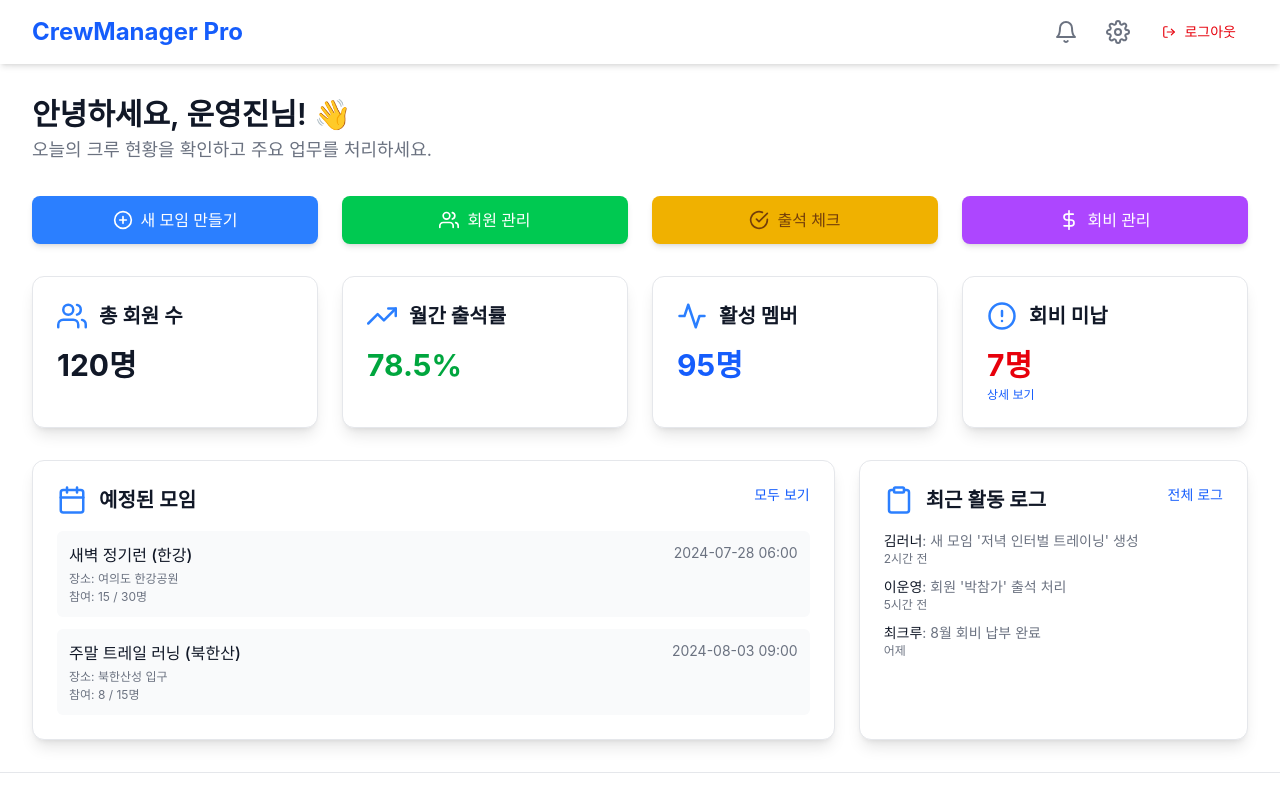
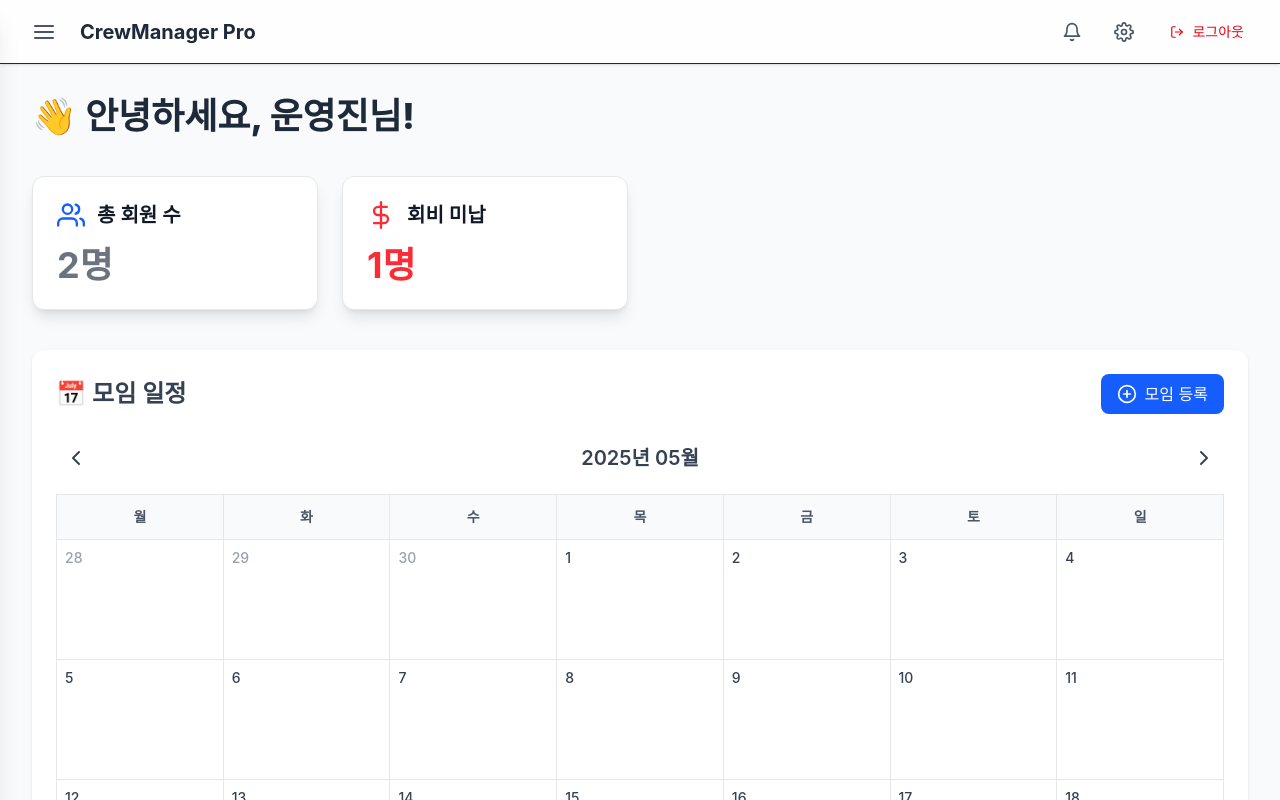
Before and after one commit to alswns1201/crewManager, a Next.js app: page / in a window 1280 px wide. Shown: the top 800 px of the page. Built offline with nearby package versions, Linux system fonts and the light colour scheme.

Commit message:
메인 화면단 구성 중 및  크루별 탭 선택 UI 개선.

```diff
--- a/package.json
+++ b/package.json
@@ -9,6 +9,7 @@
     "lint": "next lint"
   },
   "dependencies": {
+    "date-fns": "^4.1.0",
     "js-cookie": "^3.0.5",
     "next": "15.3.2",
     "react": "^19.0.0",
--- a/src/app/(main)/layout.tsx
+++ b/src/app/(main)/layout.tsx
@@ -1,76 +1,81 @@
-// src/app/layout.tsx
-import type { Metadata } from "next";
-import Link from 'next/link';
-import { FiBell, FiSettings ,FiLogOut } from 'react-icons/fi';
+// app/layout.tsx
+
+"use client";
+
+import React, { useState } from "react";
 import { Geist, Geist_Mono } from "next/font/google";
 import "@/styles/globals.css";
-import MobileBottomNav from '@/component/MobileBottomNav';
+import { CrewProvider } from "@/context/CrewContext";
+import CrewSidebar from "@/component/common/CrewSidebar";
+import MobileBottomNav from "@/component/MobileBottomNav";
 import LogoutButton from "@/component/common/LogoutButton";
+import Link from "next/link";
+import { FiBell, FiSettings, FiMenu } from "react-icons/fi"; // FiMenu 아이콘 추가
 
+const geistSans = Geist({ variable: "--font-geist-sans", display: "swap" });
+const geistMono = Geist_Mono({ variable: "--font-geist-mono", display: "swap" });
 
-// ... (폰트 및 metadata 설정은 기존과 동일) ...
-const geistSans = Geist({ variable: "--font-geist-sans", display: 'swap' });
-const geistMono = Geist_Mono({ variable: "--font-geist-mono", display: 'swap' });
+export default function RootLayout({ children }: { children: React.ReactNode }) {
+  // 사이드바 열림/닫힘 상태는 그대로 유지합니다.
+  const [isSidebarOpen, setSidebarOpen] = useState(false); // 기본값을 false로 변경
 
-export const metadata: Metadata = {
-  title: "CrewManager Pro",
-  description: "효율적인 크루 활동 관리를 위한 운영진용 대시보드입니다.",
-  icons: { icon: '/favicon.ico' },
-};
-
-
-
-
-export default function RootLayout({
-  children,
-}: Readonly<{
-  children: React.ReactNode;
-}>) {
   return (
     <html lang="ko" className={`${geistSans.variable} ${geistMono.variable}`}>
-      <body
-        className={`antialiased bg-[rgb(var(--background-rgb))] text-[rgb(var(--foreground-rgb))] font-sans pb-24 sm:pb-0`}
-      >
-        <div className="min-h-screen flex flex-col">
-          {/* 헤더 */}
-          <header className="sticky top-0 z-30 w-full bg-[rgb(var(--card-rgb))] shadow-md backdrop-blur-sm transition-colors duration-300">
-            <div className="container mx-auto px-4 sm:px-6 lg:px-8 h-16 flex items-center justify-between">
-              <Link href="/" className="text-xl sm:text-2xl font-bold text-blue-600 dark:text-blue-400 hover:opacity-80 transition-opacity">
-                CrewManager Pro
-              </Link>
-              <div className="flex items-center space-x-2 sm:space-x-3">
-                {/* 알림과 설정 버튼은 그대로 둡니다. */}
+      <body className="bg-gray-50 text-gray-800 font-sans">
+        <CrewProvider>
+          {/*
+            [1] 사이드바와 오버레이를 렌더링합니다.
+            상태에 따라 나타나고 사라집니다.
+          */}
+          <CrewSidebar open={isSidebarOpen} setOpen={setSidebarOpen} />
+          {isSidebarOpen && (
+            <div
+              onClick={() => setSidebarOpen(false)}
+              className="fixed inset-0 bg-black/60 z-40 lg:hidden"
+              aria-hidden="true"
+            ></div>
+          )}
+
+          <div className="flex flex-col min-h-screen">
+            {/*
+              [2] 상단 헤더 구조를 변경합니다.
+              - 햄버거 메뉴 버튼을 추가합니다.
+              - 기존의 좌측 여백(ml-*) 클래스는 제거합니다.
+            */}
+            <header className="sticky top-0 z-30 w-full bg-white/80 backdrop-blur-sm shadow-sm flex justify-between items-center px-4 sm:px-6 h-16 border-b">
+              <div className="flex items-center gap-4">
+                {/* 햄버거 메뉴 버튼 */}
                 <button
-                  aria-label="알림"
-                  className="p-2 rounded-full text-[rgb(var(--muted-foreground-rgb))] hover:bg-gray-100 dark:hover:bg-gray-700 hover:text-[rgb(var(--foreground-rgb))] transition-colors"
+                  onClick={() => setSidebarOpen(true)}
+                  className="p-2 rounded-full text-gray-600 hover:bg-gray-100"
+                  aria-label="메뉴 열기"
                 >
-                  <FiBell className="w-5 h-5 sm:w-6 sm:h-6" />
+                  <FiMenu size={24} />
                 </button>
-                <Link
-                  href="/settings"
-                  aria-label="설정"
-                  className="p-2 rounded-full text-[rgb(var(--muted-foreground-rgb))] hover:bg-gray-100 dark:hover:bg-gray-700 hover:text-[rgb(var(--foreground-rgb))] transition-colors"
-                >
-                  <FiSettings className="w-5 h-5 sm:w-6 sm:h-6" />
+                {/* 페이지 타이틀 또는 로고 */}
+                <Link href="/" className="text-xl font-bold text-gray-800">
+                  CrewManager Pro
                 </Link>
+              </div>
 
-                {/* [변경점] 기존 div를 UserProfile 컴포넌트로 교체합니다. */}
-                {/* <UserProfile /> */}
-                <LogoutButton/>
+              <div className="flex items-center space-x-2 sm:space-x-4">
+                <button className="p-2 rounded-full hover:bg-gray-100">
+                  <FiBell className="w-5 h-5 text-gray-600" />
+                </button>
+                <Link href="/settings" className="p-2 rounded-full hover:bg-gray-100">
+                  <FiSettings className="w-5 h-5 text-gray-600" />
+                </Link>
+                <LogoutButton />
               </div>
-            </div>
-          </header>
+            </header>
 
-          {/* 메인 컨텐츠 및 푸터 (기존과 동일) */}
-          <main className="flex-grow container mx-auto p-4 sm:p-6 lg:p-8">
-            {children}
-          </main>
-          <footer className="text-center p-4 sm:p-6 text-xs sm:text-sm text-[rgb(var(--muted-foreground-rgb))] border-t border-[rgb(var(--card-border-rgb))] bg-[rgb(var(--card-rgb))] transition-colors duration-300">
-            © {new Date().getFullYear()} CrewManager Pro. 모든 권리 보유.
-          </footer>
-        </div>
+            {/* 메인 콘텐츠 영역 */}
+            <main className="flex-grow p-4 sm:p-8">{children}</main>
+          </div>
 
-        <MobileBottomNav />
+          {/* 모바일 하단 내비게이션은 그대로 유지 */}
+          <MobileBottomNav />
+        </CrewProvider>
       </body>
     </html>
   );
--- a/src/app/(main)/page.tsx
+++ b/src/app/(main)/page.tsx
@@ -1,149 +1,200 @@
-// src/app/page.tsx
-import Link from 'next/link';
-import React from 'react';
+"use client";
+
+import React, { useState } from "react";
 import {
-  FiUsers,
-  FiCalendar,
-  FiDollarSign,
-  FiPlusCircle,
-  FiActivity,
-  FiClipboard,
-  FiTrendingUp,
-  FiCheckCircle,
-  FiAlertCircle,
-} from 'react-icons/fi';
-import DashboardCard from '@/component/DashboardCard'; // 경로 확인
+  format,
+  startOfMonth,
+  endOfMonth,
+  startOfWeek,
+  endOfWeek,
+  addDays,
+  isSameMonth,
+  isSameDay,
+  parseISO,
+} from "date-fns";
+import DashboardCard from "@/component/DashboardCard"; // 경로가 맞는지 확인해주세요.
+import { useCrew } from "@/context/CrewContext";
+import { FiUsers, FiDollarSign, FiPlusCircle, FiChevronLeft, FiChevronRight } from "react-icons/fi";
+import Link from "next/link";
 
-// 임시 데이터 (이전과 동일)
-const MOCK_DATA = {
-  // ... (MOCK_DATA 내용) ...
-  upcomingEvents: [
-   { id: 'evt001', name: "새벽 정기런 (한강)", date: "2024-07-28", time: "06:00", participants: 15, capacity: 30, location: "여의도 한강공원" },
-   { id: 'evt002', name: "주말 트레일 러닝 (북한산)", date: "2024-08-03", time: "09:00", participants: 8, capacity: 15, location: "북한산성 입구" },
+// 타입 정의
+type Member = {
+  id: string;
+  name: string;
+  hasPaidFee: boolean;
+};
+
+type Event = {
+  id: string;
+  name: string;
+  date: string; // 'YYYY-MM-DD' 형식
+  manager: string;
+};
+
+type Crew = {
+  members: Member[];
+  events: Event[];
+};
+
+type CrewData = {
+  [key: string]: Crew;
+};
+
+// 목업 데이터
+const CREW_DATA: CrewData = {
+  crew1: {
+    members: [
+      { id: "m001", name: "김러너", hasPaidFee: true },
+      { id: "m002", name: "박참가", hasPaidFee: false },
     ],
- recentActivities: [
-   { id: 'act001', user: "김러너", action: "새 모임 '저녁 인터벌 트레이닝' 생성", time: "2시간 전" },
-   { id: 'act002', user: "이운영", action: "회원 '박참가' 출석 처리", time: "5시간 전" },
-   { id: 'act003', user: "최크루", action: "8월 회비 납부 완료", time: "어제" },
+    events: [{ id: "evt001", name: "새벽 정기런", date: "2025-06-13", manager: "양치훈" }],
+  },
+  crew2: {
+    members: [
+      { id: "m003", name: "이운영", hasPaidFee: true },
+      { id: "m004", name: "최크루", hasPaidFee: false },
     ],
- stats: {
-   totalMembers: 120,
-   activeMembers: 95,
-   monthlyAttendanceRate: 78.5,
-   pendingFeePayments: 7,
+    events: [{ id: "evt002", name: "트레일 러닝", date: "2025-06-20", manager: "PHAM" }],
+  },
+  crew3: {
+    members: [],
+    events: [],
   },
 };
 
-// 웹용 빠른 실행 버튼 데이터 (모바일용은 MobileBottomNav.tsx 로 이동 또는 공유)
-const quickActionsForWeb = [
-  { href: "/events/new", icon: <FiPlusCircle />, label: "새 모임 만들기", color: "bg-blue-500 hover:bg-blue-600 focus:ring-blue-400 dark:focus:ring-blue-500" },
-  { href: "/members", icon: <FiUsers />, label: "회원 관리", color: "bg-green-500 hover:bg-green-600 focus:ring-green-400 dark:focus:ring-green-500" },
-  { href: "/attendance", icon: <FiCheckCircle />, label: "출석 체크", color: "bg-yellow-500 hover:bg-yellow-600 text-yellow-900 focus:ring-yellow-400 dark:focus:ring-yellow-500" },
-  { href: "/finance", icon: <FiDollarSign />, label: "회비 관리", color: "bg-purple-500 hover:bg-purple-600 focus:ring-purple-400 dark:focus:ring-purple-500" },
-];
+export default function AdminDashboardPage() {
+  const { selectedCrewId } = useCrew();
+  const [currentMonth, setCurrentMonth] = useState(new Date());
 
-export default function AdminDashboardPage() {
+  const crew = CREW_DATA[selectedCrewId] || { members: [], events: [] };
+
+  // 월 시작/끝, 주 시작/끝 (월요일 시작)
+  const monthStart = startOfMonth(currentMonth);
+  const monthEnd = endOfMonth(monthStart);
+  const startDate = startOfWeek(monthStart, { weekStartsOn: 1 });
+  const endDate = endOfWeek(monthEnd, { weekStartsOn: 1 });
+
+  const calendarDays = [];
+  let day = startDate;
+  while (day <= endDate) {
+    calendarDays.push(day);
+    day = addDays(day, 1);
+  }
+
+  const handleClickEvent = (id: string) => {
+    alert(`이벤트 상세 보기: ${id}`);
+  };
+
+  const prevMonth = () => setCurrentMonth(addDays(monthStart, -1));
+  const nextMonth = () => setCurrentMonth(addDays(monthEnd, 1));
+
   return (
-    // 최상위 div에서 pb-24 sm:pb-0 제거 (layout.tsx에서 body에 적용)
-    <div className="space-y-6 sm:space-y-8">
-      {/* 환영 메시지 */}
-      <section aria-labelledby="welcome-heading">
-        <h1 id="welcome-heading" className="text-2xl sm:text-3xl font-semibold text-[rgb(var(--foreground-rgb))]">
-          안녕하세요, 운영진님! 👋
-        </h1>
-        <p className="mt-1 text-base sm:text-lg text-[rgb(var(--muted-foreground-rgb))]">
-          오늘의 크루 현황을 확인하고 주요 업무를 처리하세요.
-        </p>
-      </section>
+    <>
+      <h1 className="text-4xl font-extrabold mb-10 text-gray-800">👋 안녕하세요, 운영진님!</h1>
 
-      {/* 빠른 실행 버튼 - 웹 (sm 이상 화면에서 보임) */}
-      <section aria-label="빠른 실행 메뉴 (웹)" className="hidden sm:grid grid-cols-1 sm:grid-cols-2 lg:grid-cols-4 gap-4 sm:gap-6">
-        {quickActionsForWeb.map((action) => ( // quickActionsForWeb 사용
-          <Link
-            key={action.href}
-            href={action.href}
-            className={`quick-action-button ${action.color}`}
+      <section className="grid grid-cols-1 sm:grid-cols-2 lg:grid-cols-4 gap-6 mb-10">
+        <DashboardCard
+          title="총 회원 수"
+          icon={<FiUsers className="text-blue-600" size={28} />}
         >
-            {React.cloneElement(action.icon, { className: "w-5 h-5 mr-2 flex-shrink-0" })}
-            {action.label}
-          </Link>
-        ))}
-      </section>
-
-      {/* 주요 통계 (이전과 동일) */}
-      <section aria-label="주요 통계">
-        {/* ... */}
-        <div className="grid grid-cols-1 md:grid-cols-2 lg:grid-cols-4 gap-4 sm:gap-6">
-         <DashboardCard title="총 회원 수" icon={<FiUsers />}>
-           <p className="text-3xl font-bold text-[rgb(var(--foreground-rgb))]">{MOCK_DATA.stats.totalMembers}명</p>
-         </DashboardCard>
-         <DashboardCard title="월간 출석률" icon={<FiTrendingUp />}>
-           <p className="text-3xl font-bold text-green-600 dark:text-green-400">{MOCK_DATA.stats.monthlyAttendanceRate}%</p>
-         </DashboardCard>
-         <DashboardCard title="활성 멤버" icon={<FiActivity />}>
-           <p className="text-3xl font-bold text-blue-600 dark:text-blue-400">{MOCK_DATA.stats.activeMembers}명</p>
-         </DashboardCard>
-         <DashboardCard title="회비 미납" icon={<FiAlertCircle />}>
-           <p className="text-3xl font-bold text-red-600 dark:text-red-400">{MOCK_DATA.stats.pendingFeePayments}명</p>
-           <Link href="/finance/unpaid" className="text-xs text-blue-600 dark:text-blue-400 hover:underline mt-1 block">상세 보기</Link>
-         </DashboardCard>
-       </div>
-      </section>
-
-      {/* 예정된 모임 및 최근 활동 (이전과 동일) */}
-      <section aria-label="예정된 모임 및 최근 활동" className="grid grid-cols-1 lg:grid-cols-3 gap-4 sm:gap-6">
-        {/* ... */}
-        <DashboardCard
-         title="예정된 모임"
-         icon={<FiCalendar />}
-         className="lg:col-span-2"
-         actions={<Link href="/events" className="text-sm text-blue-600 dark:text-blue-400 hover:underline">모두 보기</Link>}
-       >
-         {MOCK_DATA.upcomingEvents.length > 0 ? (
-           <ul className="space-y-3">
-             {MOCK_DATA.upcomingEvents.map(event => (
-               <li key={event.id} className="p-3 bg-gray-50 dark:bg-slate-800 rounded-md hover:bg-gray-100 dark:hover:bg-slate-700 transition-colors group">
-                 <Link href={`/events/${event.id}`} className="block">
-                   <div className="flex justify-between items-start">
-                     <h3 className="font-medium text-sm sm:text-base text-[rgb(var(--foreground-rgb))] group-hover:text-blue-600 dark:group-hover:text-blue-400 transition-colors">{event.name}</h3>
-                     <span className="text-xs sm:text-sm text-[rgb(var(--muted-foreground-rgb))] whitespace-nowrap ml-2">{event.date} {event.time}</span>
-                   </div>
-                   <p className="text-xs text-[rgb(var(--muted-foreground-rgb))] mt-1">
-                     장소: {event.location}
-                   </p>
-                   <p className="text-xs text-[rgb(var(--muted-foreground-rgb))] mt-0.5">
-                     참여: {event.participants} / {event.capacity}명
-                   </p>
-                 </Link>
-               </li>
-             ))}
-           </ul>
-         ) : (
-           <p className="text-[rgb(var(--muted-foreground-rgb))]">예정된 모임이 없습니다.</p>
-         )}
+          <p className="text-4xl font-bold">{crew.members.length}명</p>
         </DashboardCard>
 
         <DashboardCard
-         title="최근 활동 로그"
-         icon={<FiClipboard />}
-         actions={<Link href="/activity-log" className="text-sm text-blue-600 dark:text-blue-400 hover:underline">전체 로그</Link>}
+          title="회비 미납"
+          icon={<FiDollarSign className="text-red-500" size={28} />}
         >
-         {MOCK_DATA.recentActivities.length > 0 ? (
-           <ul className="space-y-2.5">
-             {MOCK_DATA.recentActivities.map(activity => (
-               <li key={activity.id} className="text-xs sm:text-sm">
-                 <span className="font-medium text-[rgb(var(--foreground-rgb))]">{activity.user}</span>: {activity.action}
-                 <span className="block text-[rgb(var(--muted-foreground-rgb))] text-xs">{activity.time}</span>
-               </li>
-             ))}
-           </ul>
-         ) : (
-           <p className="text-[rgb(var(--muted-foreground-rgb))]">최근 활동이 없습니다.</p>
-         )}
+          <p className="text-4xl font-bold text-red-500">
+            {crew.members.filter((m) => !m.hasPaidFee).length}명
+          </p>
         </DashboardCard>
       </section>
 
-      {/* 모바일용 하단 고정 버튼 코드는 여기서 제거 */}
+      <section className="bg-white rounded-xl shadow-sm p-6">
+        <header className="flex flex-wrap justify-between items-center gap-4 mb-6">
+          <h2 className="text-2xl font-semibold flex items-center gap-2 text-gray-700">
+            📅 모임 일정
+          </h2>
+          <Link
+            href="/events/new"
+            className="inline-flex items-center gap-2 bg-blue-600 text-white px-4 py-2 rounded-lg hover:bg-blue-700 transition-transform hover:scale-105"
+          >
+            <FiPlusCircle size={20} />
+            모임 등록
+          </Link>
+        </header>
+
+        <div className="flex justify-between items-center mb-4 text-gray-700">
+          <button
+            onClick={prevMonth}
+            aria-label="이전 달"
+            className="p-2 rounded-lg hover:bg-gray-100 transition-colors"
+          >
+            <FiChevronLeft size={24} />
+          </button>
+          <div className="text-xl font-semibold">{format(currentMonth, "yyyy년 MM월")}</div>
+          <button
+            onClick={nextMonth}
+            aria-label="다음 달"
+            className="p-2 rounded-lg hover:bg-gray-100 transition-colors"
+          >
+            <FiChevronRight size={24} />
+          </button>
+        </div>
+
+        <div className="grid grid-cols-7 border-l border-t border-gray-200">
+          {/* 요일 헤더 */}
+          {["월", "화", "수", "목", "금", "토", "일"].map((dayName) => (
+            <div
+              key={dayName}
+              className="bg-gray-50 py-3 font-semibold text-gray-600 text-center text-sm border-r border-b border-gray-200"
+            >
+              {dayName}
+            </div>
+          ))}
+
+          {/* 날짜 셀 */}
+          {calendarDays.map((d, i) => {
+            const evts = crew.events.filter((e) => isSameDay(parseISO(e.date), d));
+            const isToday = isSameDay(d, new Date());
+            const inMonth = isSameMonth(d, currentMonth);
+
+            return (
+              <div
+                key={i}
+                className={`
+                  relative min-h-[120px] p-2 flex flex-col bg-white border-r border-b border-gray-200
+                  transition-colors
+                  ${!inMonth ? "bg-gray-50" : "hover:bg-blue-50"}
+                `}
+              >
+                <span
+                  className={`
+                    font-medium mb-1 text-sm
+                    ${isToday ? "flex items-center justify-center w-7 h-7 bg-blue-600 text-white rounded-full" : ""}
+                    ${!inMonth ? "text-gray-400" : "text-gray-700"}
+                  `}
+                >
+                  {format(d, "d")}
+                </span>
+
+                <div className="flex flex-col gap-1 overflow-y-auto flex-grow">
+                  {evts.map((e) => (
+                    <button
+                      key={e.id}
+                      onClick={() => handleClickEvent(e.id)}
+                      title={`관리자: ${e.manager}`}
+                      className="w-full text-xs bg-green-100 hover:bg-green-200 text-green-800 font-semibold rounded px-2 py-1 text-left truncate transition-colors"
+                    >
+                      {e.name}
+                    </button>
+                  ))}
+                </div>
               </div>
             );
+          })}
+        </div>
+      </section>
+    </>
+  );
 }
--- /dev/null
+++ b/src/component/common/CrewSidebar.tsx
@@ -0,0 +1,82 @@
+// component/common/CrewSidebar.tsx
+
+"use client";
+
+import React from "react";
+import { useCrew } from "@/context/CrewContext";
+import { FiUsers, FiX } from "react-icons/fi"; // 닫기(X) 아이콘 추가
+import Link from "next/link";
+
+const crews = [
+  { id: "crew1", name: "크루 1" },
+  { id: "crew2", name: "크루 2" },
+  { id: "crew3", name: "크루 3" },
+];
+
+type CrewSidebarProps = {
+  open: boolean;
+  setOpen: (open: boolean) => void;
+};
+
+export default function CrewSidebar({ open, setOpen }: CrewSidebarProps) {
+  const { selectedCrewId, setSelectedCrewId } = useCrew();
+
+  const handleSelectCrew = (id: string) => {
+    setSelectedCrewId(id);
+    setOpen(false); // 크루 선택 시 사이드바가 닫히도록 설정
+  };
+
+  return (
+    <aside
+      className={`
+        fixed top-0 left-0 h-full bg-white shadow-xl border-r border-gray-200
+        // [1] z-index를 오버레이(40)보다 높게 설정
+        z-50 w-72
+        // [2] 열림/닫힘 상태에 따라 위치를 변경하는 핵심 로직
+        transition-transform duration-300 ease-in-out
+        ${open ? "transform-none" : "-translate-x-full"}
+      `}
+    >
+      <div className="flex flex-col h-full">
+        {/* [3] 사이드바 자체의 헤더 (로고 및 닫기 버튼) */}
+        <div className="flex items-center justify-between h-16 px-4 border-b">
+          <Link href="/" className="text-xl font-bold text-blue-600">
+            전체 메뉴
+          </Link>
+          <button
+            onClick={() => setOpen(false)}
+            className="p-2 rounded-full text-gray-500 hover:bg-gray-100"
+            aria-label="메뉴 닫기"
+          >
+            <FiX size={24} />
+          </button>
+        </div>
+
+        {/* 내비게이션 메뉴 영역 */}
+        <nav className="flex-grow p-4 overflow-y-auto">
+          <h3 className="px-4 py-2 text-sm font-semibold text-gray-500">내 크루 목록</h3>
+          <div className="flex flex-col gap-2 mt-2">
+            {crews.map(({ id, name }) => {
+              const selected = selectedCrewId === id;
+              return (
+                <button
+                  key={id}
+                  onClick={() => handleSelectCrew(id)}
+                  title={name}
+                  className={`flex items-center gap-3 w-full text-left py-2.5 px-4 rounded-lg font-medium
+                    transition-colors duration-200
+                    ${selected ? "bg-blue-600 text-white" : "text-gray-700 hover:bg-blue-50"}
+                  `}
+                >
+                  <FiUsers size={20} />
+                  <span>{name}</span>
+                </button>
+              );
+            })}
+          </div>
+          {/* 필요하다면 여기에 다른 메뉴 그룹들을 추가할 수 있습니다. */}
+        </nav>
+      </div>
+    </aside>
+  );
+}
--- /dev/null
+++ b/src/context/CrewContext.tsx
@@ -0,0 +1,25 @@
+"use client";
+
+import React, { createContext, useContext, useState } from "react";
+
+type CrewContextType = {
+  selectedCrewId: string;
+  setSelectedCrewId: (id: string) => void;
+};
+
+const CrewContext = createContext<CrewContextType>({
+  selectedCrewId: "crew1",
+  setSelectedCrewId: () => {},
+});
+
+export const useCrew = () => useContext(CrewContext);
+
+export function CrewProvider({ children }: { children: React.ReactNode }) {
+  const [selectedCrewId, setSelectedCrewId] = useState("crew1");
+
+  return (
+    <CrewContext.Provider value={{ selectedCrewId, setSelectedCrewId }}>
+      {children}
+    </CrewContext.Provider>
+  );
+}
```
Also changed, not shown: 1 other file (tests, documents, lock files or other folders). Lines whose indentation alone changed are shown as unchanged.
